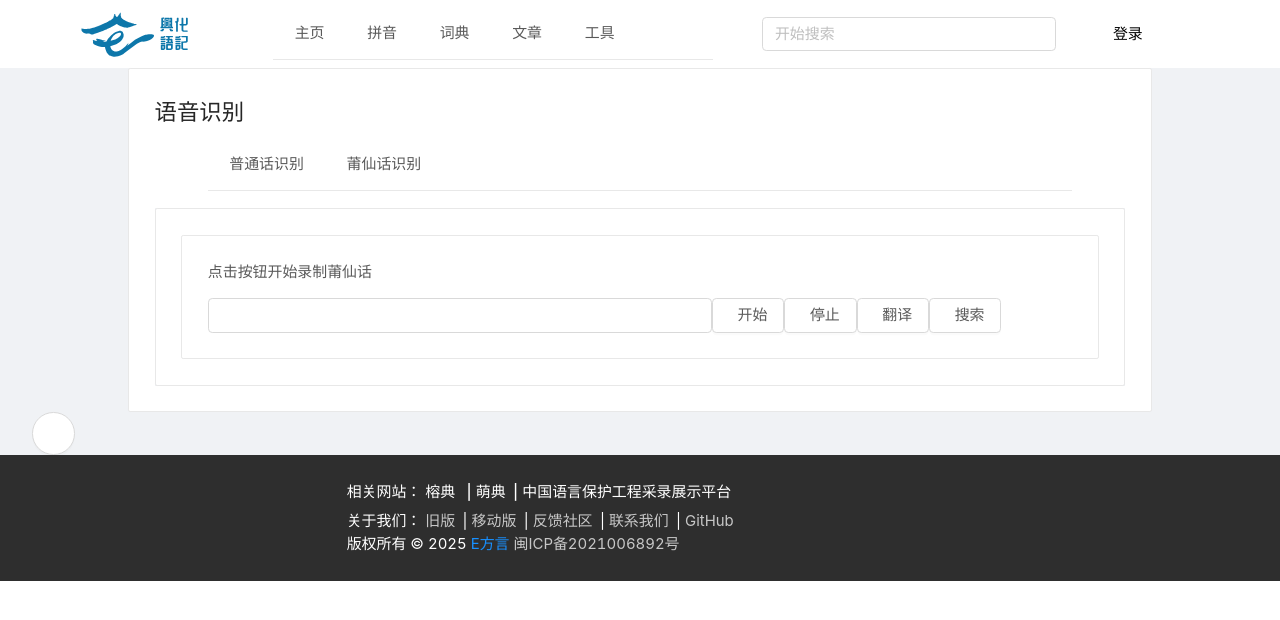
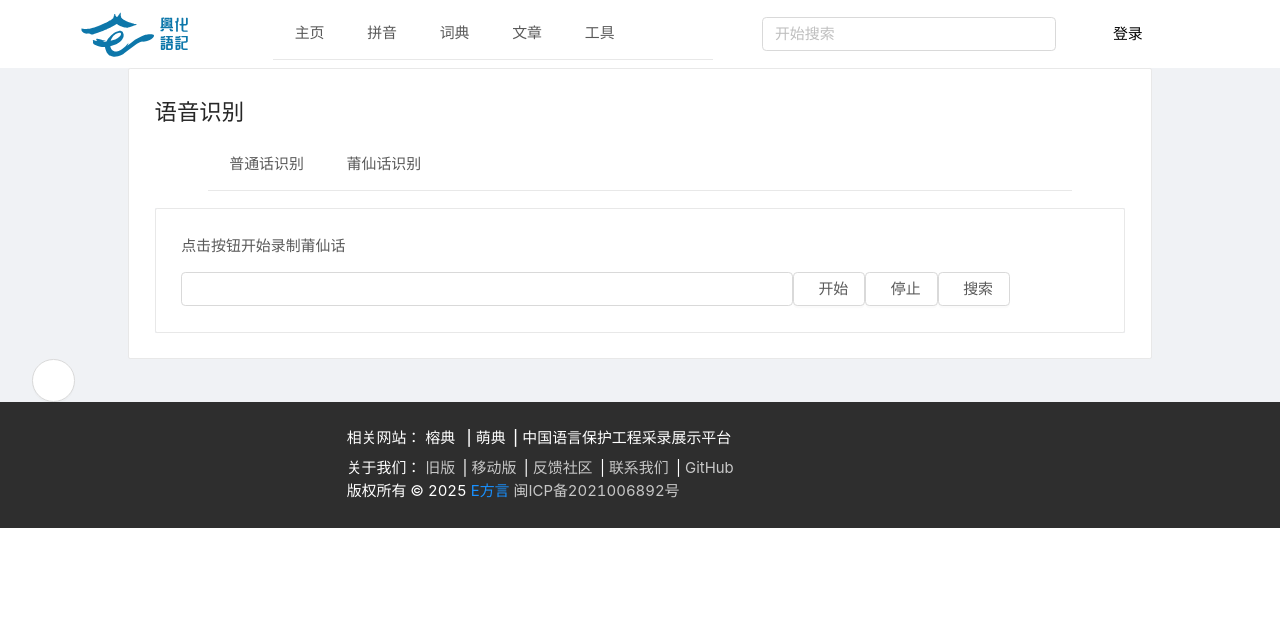
Before and after one commit to e-dialect/hinghwa-dict-web, a Vue app: page /xtpTranslation in a window 1280 px wide. Shown: the top 620 px of the page. Built offline with nearby package versions, Linux system fonts and the light colour scheme.

Commit message:
fix(translation): delete translation button and fileApi

```diff
--- a/src/views/Translation/xtpTranslation.vue
+++ b/src/views/Translation/xtpTranslation.vue
@@ -1,17 +1,15 @@
 <template>
-  <a-card>
     <!--    翻译区-->
     <a-card>
       <div>
         <p>点击按钮开始录制莆仙话</p>
         <a-row>
-          <a-col :span="14">
+          <a-col :span="16">
             <a-input :value="this.word"></a-input>
           </a-col>
-          <a-col :span="10">
+          <a-col :span="8">
             <a-button icon="audio" @click="startRecording">开始</a-button>
             <a-button icon="pause" @click="stopRecording">停止</a-button>
-            <a-button icon="sound" @click="translation()">翻译</a-button>
             <a-button icon="search" @click="search(word)">搜索</a-button>
           </a-col>
         </a-row>
@@ -25,7 +23,6 @@
         </div>
       </div>
     </a-card>
-  </a-card>
 </template>
 
 <script>
@@ -45,35 +42,6 @@ export default {
     }
   },
   methods: {
-    async translation () {
-      const formdata = new FormData()
-      formdata.append('file', this.recordSource, Date.now().toString() + '.mp3')
-      // // 先上传文件
-      await axios({
-        url: '/website/files',
-        method: 'post',
-        data: formdata,
-        headers: { 'Content-Type': 'multipart/form-data' }
-      }).then((ress) => {
-        this.recordSourceURL = ress.data.url
-      })
-      // 再调用接口
-      try {
-        await axios({
-          url: '/pronunciation/translate',
-          method: 'post',
-          data: formdata,
-          headers: { 'Content-Type': 'multipart/form-data' }
-        }).then(res => {
-          console.log(res.data.word)
-          this.word = res.data.word
-        })
-      } catch (e) {
-        this.$message.warning('抱歉，该语音暂时无法识别出哦')
-      }
-
-      this.trans = true
-    },
     startRecording () {
       // 如果还没有准备好录音器
       if (this.recorderReady === false) {
@@ -117,9 +85,27 @@ export default {
         this.recording = true
       }
     },
-    stopRecording () {
+    async stopRecording () {
       this.mediaRecorder.stop()
       this.recording = false
+      // 调用接口
+      try {
+        const formdata = new FormData()
+        formdata.append('file', this.recordSource, Date.now().toString() + '.mp3')
+        await axios({
+          url: '/pronunciation/translate',
+          method: 'post',
+          data: formdata,
+          headers: { 'Content-Type': 'multipart/form-data' }
+        }).then(res => {
+          console.log(res.data.word)
+          this.word = res.data.word
+        })
+      } catch (e) {
+        this.$message.warning('抱歉，该语音暂时无法识别出哦')
+      }
+
+      this.trans = true
     },
     search (content) {
       if (content) {
```
